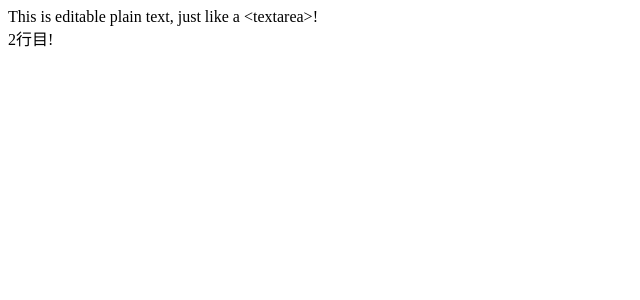
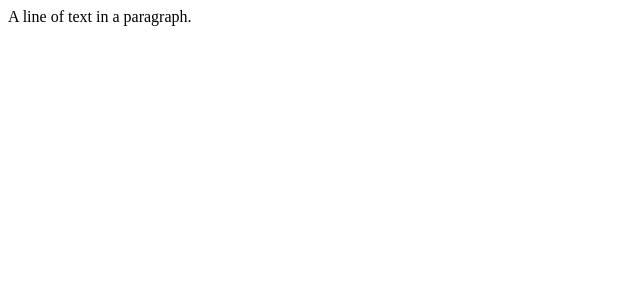
Before and after one commit to heiwa4126/react-slate1, a React (Vite) app: page / in a window 1280 px wide. Shown: the top 300 px of the page, without its empty margins (0-640 px from the left). Built offline with nearby package versions, Linux system fonts and the light colour scheme.

Commit message:
Walkthrough 1

```diff
--- /dev/null
+++ b/src/Walkthroughs.tsx
@@ -0,0 +1,39 @@
+// https://docs.slatejs.org/walkthroughs/01-installing-slate
+// Import React dependencies.
+import { useState } from "react";
+// Import the Slate editor factory.
+import { type BaseEditor, createEditor } from "slate";
+// Import the Slate components and React plugin.
+import { Editable, type ReactEditor, Slate, withReact } from "slate-react";
+
+type CustomElement = { type: "paragraph"; children: CustomText[] };
+type CustomText = { text: string };
+
+declare module "slate" {
+	interface CustomTypes {
+		Editor: BaseEditor & ReactEditor;
+		Element: CustomElement;
+		Text: CustomText;
+	}
+}
+
+const initialValue: CustomElement[] = [
+	{
+		type: "paragraph",
+		children: [{ text: "A line of text in a paragraph." }],
+	},
+];
+
+// Define our app...
+const App = () => {
+	// Create a Slate editor object that won't change across renders.
+	const [editor] = useState(() => withReact(createEditor()));
+	// Add the editable component inside the context.
+	return (
+		<Slate editor={editor} initialValue={initialValue}>
+			<Editable />
+		</Slate>
+	);
+};
+
+export default App;
--- a/src/main.tsx
+++ b/src/main.tsx
@@ -1,14 +1,15 @@
 import { StrictMode } from "react";
 import { createRoot } from "react-dom/client";
 // import App from "./App.tsx";
+// import PlainTextExample from "./PlainTextExample";
 import "./index.css";
-import PlainTextExample from "./PlainTextExample";
+import App from "./Walkthroughs";
 
 const rootElement = document.getElementById("root");
 if (rootElement) {
 	createRoot(rootElement).render(
 		<StrictMode>
-			<PlainTextExample />
+			<App />
 		</StrictMode>,
 	);
 } else {
--- a/tsconfig.app.json
+++ b/tsconfig.app.json
@@ -20,5 +20,5 @@
 		"noUnusedParameters": true,
 		"noFallthroughCasesInSwitch": true
 	},
-	"include": ["src"]
+	"include": ["src", "old/PlainTextExample.tsx", "old/App.tsx"]
 }
```
Also changed, not shown: old/App.tsx (renamed from src/App.tsx), old/PlainTextExample.tsx (renamed from src/PlainTextExample.tsx), 1 other file (tests, documents, lock files or other folders).
